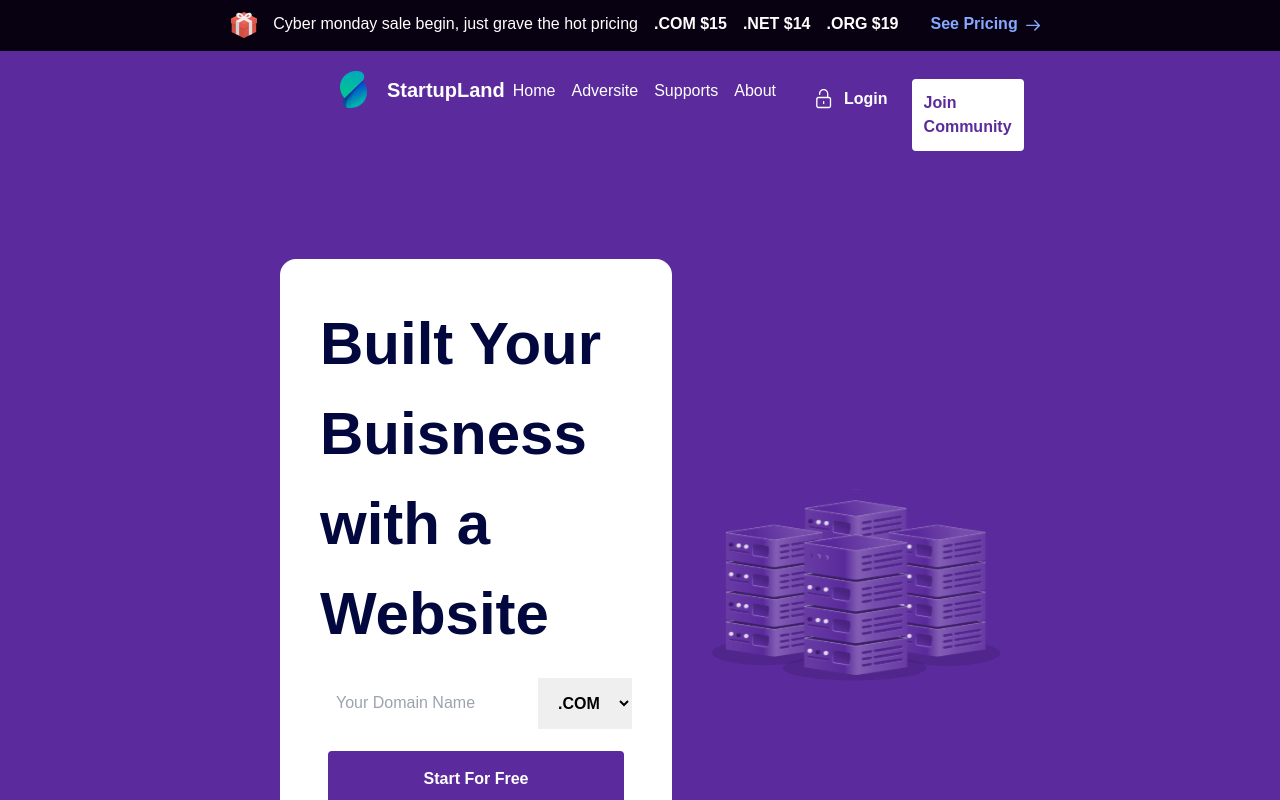
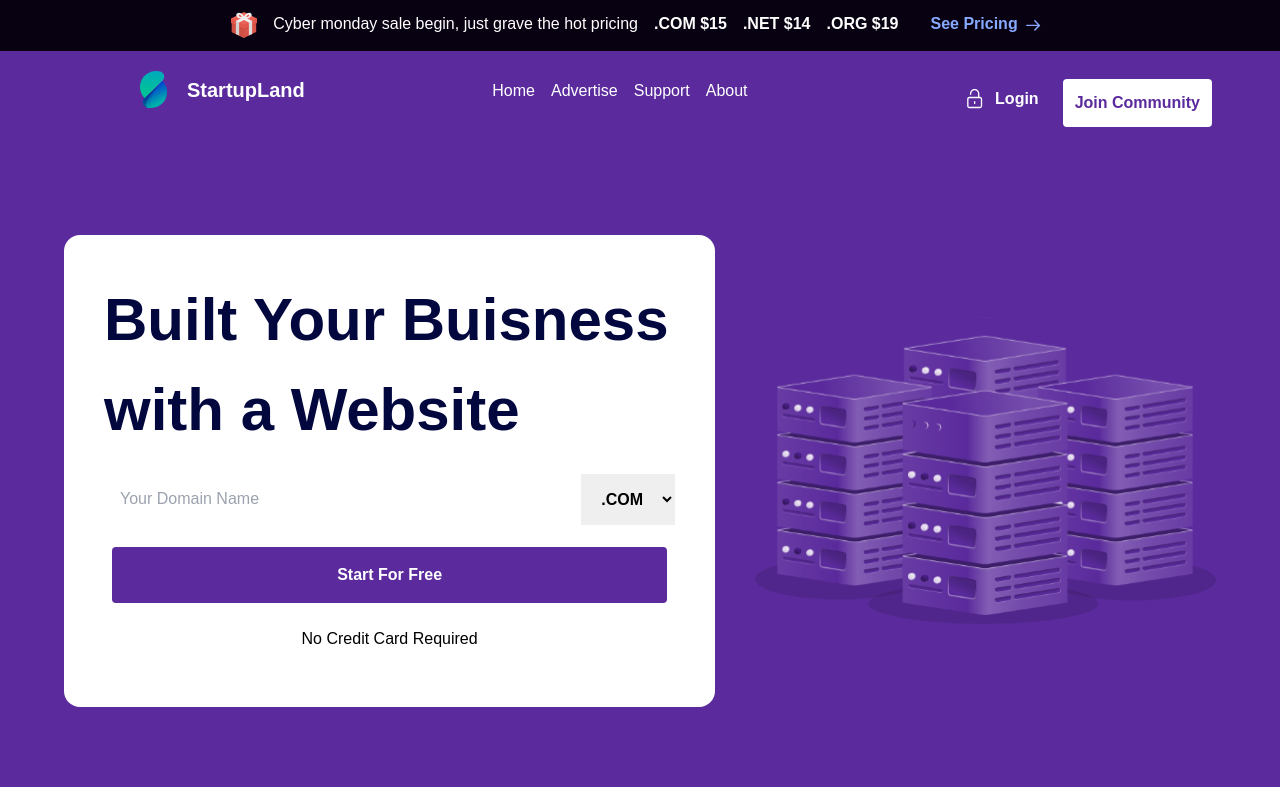
Before and after one commit to FroCode/StartupLand, a React (Create React App) app in the folder my-app/: page / in a window 1280 px wide. Shown: the top 800 px of the page. Built offline with nearby package versions, Linux system fonts and the light colour scheme.

Commit message:
Add Some Buttons

```diff
--- a/my-app/src/Assets/icons/index.js
+++ b/my-app/src/Assets/icons/index.js
@@ -1,3 +1,4 @@
+import DehazeIcon from '@mui/icons-material/Dehaze';
 export const icon = <svg width="26" height="26" viewBox="0 0 26 26" fill="none" xmlns="http://www.w3.org/2000/svg">
 <path d="M0.8125 6.90527L13 12.999L25.1875 6.90527V19.9053L13 25.9989L0.8125 19.9052V6.90527Z" fill="#DB5449"/>
 <path d="M0.8125 8.12402V11.9224L12.9594 17.874L25.1874 11.9021V8.12402L13 14.096L0.8125 8.12402Z" fill="#C54B42"/>
@@ -11,6 +12,7 @@ export const icon = <svg width="26" height="26" viewBox="0 0 26 26" fill="none"
 <path d="M4.875 21.9365L8.12496 23.5615V10.5819L4.875 8.93652C4.875 8.93647 4.875 21.9365 4.875 21.9365Z" fill="#D1D1D1"/>
 </svg>
 
+export const dehazeIcon = DehazeIcon
 export const arrowLeft = <svg width="15" height="11" viewBox="0 0 15 11" fill="none" xmlns="http://www.w3.org/2000/svg">
 <path fill-rule="evenodd" clip-rule="evenodd" d="M13.8974 4.87552L9.35213 0.213281C9.07481 -0.0710936 8.62498 -0.0710936 8.34773 0.213281C8.07033 0.498014 8.07033 0.95916 8.34773 1.24353L11.6806 4.66215H0.815627C0.423461 4.66215 0.105469 4.98818 0.105469 5.39065C0.105469 5.79276 0.423461 6.11915 0.815627 6.11915H11.6806L8.3478 9.53776C8.07041 9.82178 8.07041 10.2833 8.3478 10.5677C8.48646 10.7097 8.66829 10.7807 8.85004 10.7807C9.03179 10.7807 9.21354 10.7097 9.3522 10.5677L13.8974 5.90542C14.1748 5.62141 14.1748 5.15989 13.8974 4.87552Z" fill="#87A9FF"/>
 </svg>
--- a/my-app/src/Components/Box.jsx
+++ b/my-app/src/Components/Box.jsx
@@ -6,7 +6,7 @@ function Box() {
 
             <h1 className='text-[60px] text-[#02073E] font-black'>Built Your Buisness with a Website</h1>
             <div className="relative">
-                <input type="text " className='border-1 border-solid 	border-gray-300 mt-4  p-4 w-full' placeholder='Your Domain Name' name="domain" />
+                <input type="text " className='border-1 border-solid z-2 border-gray-300 mt-4 p-4 w-full' placeholder='Your Domain Name' name="domain" />
                 <div className="absolute  right-0 top-0 h-full flex items-center">
                     <select name="" className='p-4 mt-4 font-bold' id="" >
                         <option value=".COM">.COM</option>
--- a/my-app/src/Components/Header.jsx
+++ b/my-app/src/Components/Header.jsx
@@ -5,9 +5,9 @@ import header from '../Assets/header.svg'
 function Header() {
   return (
     <div className='w-[100%] bg-[#5B2B9D] pb-20' >
-      <div className="container m-auto">
+      <div className="">
       <NavBar/>
-      <div className="flex w-[90%] mt-20 m-auto">
+      <div className="flex w-[90%] lg:mt-20 m-auto">
         <Box />
         <img src={header} alt="" srcset="" width="40%" />
       </div>
--- a/my-app/src/Components/NavBar.jsx
+++ b/my-app/src/Components/NavBar.jsx
@@ -1,26 +1,31 @@
-import React from 'react'
-import { lock, logo } from '../Assets/icons'
+import React from 'react';
+import { lock, logo, dehazeIcon } from '../Assets/icons';
+
 function NavBar() {
   return (
-        <div className=''>
-            <div className="NavBar flex text-white p-5">
-
-                <div className="logo flex ml-20">{logo} <h2 className='mt-1 ml-5 text-[20px]	font-bold'>StartupLand</h2></div>
-                <div className="shrink w- h-1 ml-auto">
-                <ul className='flex m-2 list-none'>
-                    <li className='mr-4  list-none '>Home  </li>
-                    <li className='mr-4 '>Adversite </li>
-                    <li className='mr-4 '>Supports</li>
-                    <li className='mr-4 '>About</li>
+    <div className="lg:container  m-auto">
+      <div className="NavBar sm:w-screen lg:w-[100%] top-0 sm:bg-black   sm:fixed md:bg-green-500  lg:static md:bg-transparent  flex text-white p-5">
+        <div className="logo flex ml-20">
+          {logo}
+          <h2 className="mt-1 ml-5 text-[20px] font-bold">StartupLand</h2>
+        </div>
+        <div className="shrink h-1 ml-auto">
+          <ul className="md:flex  sm:block m-2 list-none">
+            <li className="mr-4 list-none">Home</li>
+            <li className="mr-4">Advertise</li>
+            <li className="mr-4">Support</li>
+            <li className="mr-4">About</li>
           </ul>
         </div>
         <div className="left-login flex ml-auto">
-                <a className='m-2 font-bold flex p-2 text-base	'> <i className='mr-3 mt-0.5 '>{lock}</i> Login</a>
-               <a className='m-2  bg-white p-3 text-[#5B2B9D] rounded font-black'>Join Community</a>
+          <a className="m-2 font-bold flex p-2 text-base">
+            <i className="mr-3 mt-0.5 ">{lock}</i> Login
+          </a>
+          <a className="m-2 bg-white p-3 text-[#5B2B9D] rounded font-black">Join Community</a>
         </div>
       </div>
     </div>
-    )
+  );
 }
 
-export default NavBar
+export default NavBar;
--- a/my-app/src/Components/Topper.jsx
+++ b/my-app/src/Components/Topper.jsx
@@ -3,7 +3,7 @@ import { icon , arrowLeft } from '../Assets/icons';
 function Topper() {
   console.log(icon);
   return (
-    <div className='container-me font-medium bg-[#080111] font-medium text-white flex justify-center'>
+    <div className='container-me sm:mt-[100px] lg:mt-0 font-medium bg-[#080111] font-medium text-white flex justify-center'>
       <div className="text-container m-auto p-1 flex flex-row">
         <a className='m-2'>{icon}</a>
         <h3 className='m-2'>Cyber monday sale begin, just grave the hot pricing</h3>
--- a/my-app/tailwind.config.js
+++ b/my-app/tailwind.config.js
@@ -5,8 +5,8 @@ module.exports = {
     extend: {},
     screens: {
       sm: '480px',
-      md: '768px',
-      lg: '800px',
+      md: '800px',
+      lg: '1200px',
       xl: '1400px',
     },
   },
```
Lines whose indentation alone changed are shown as unchanged.
